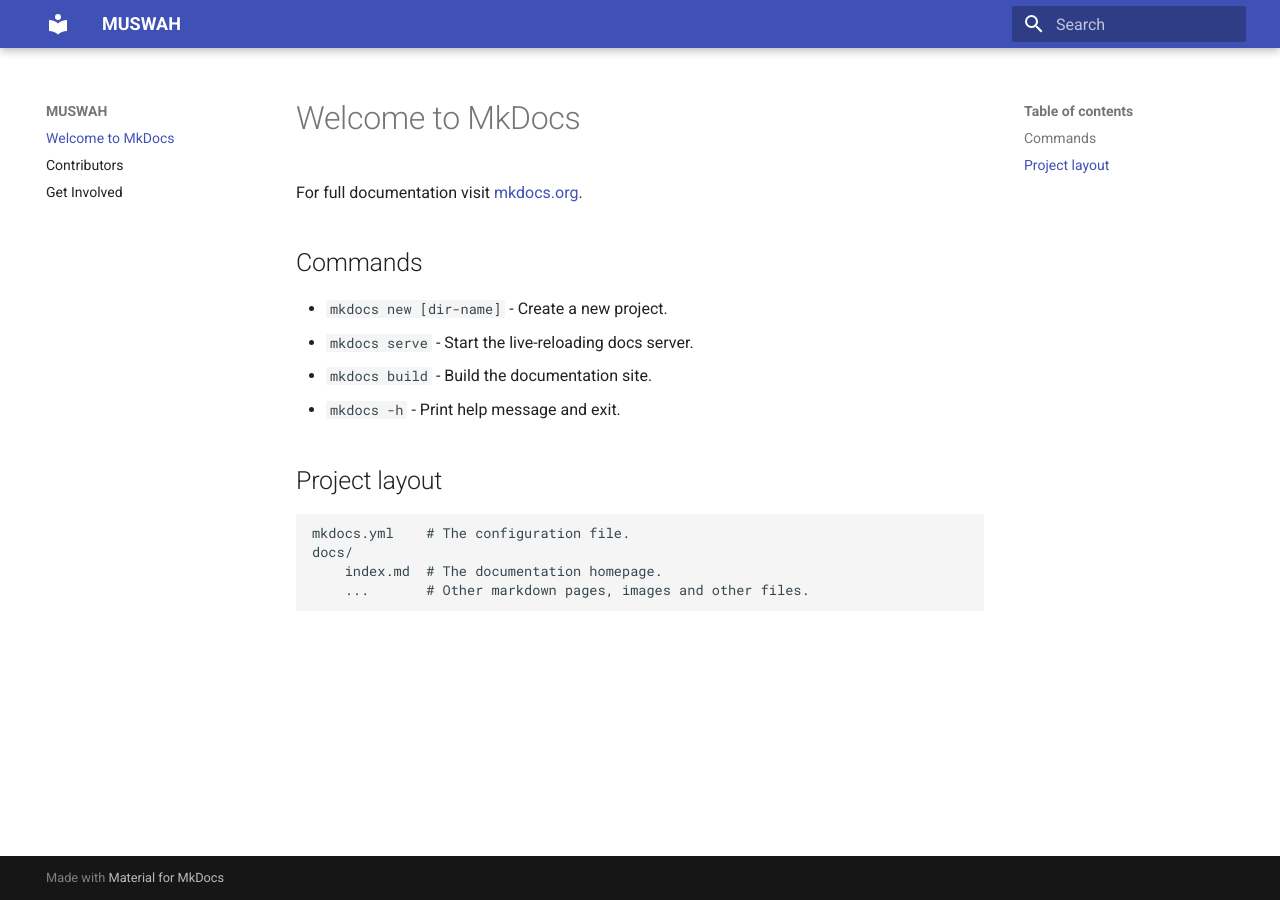
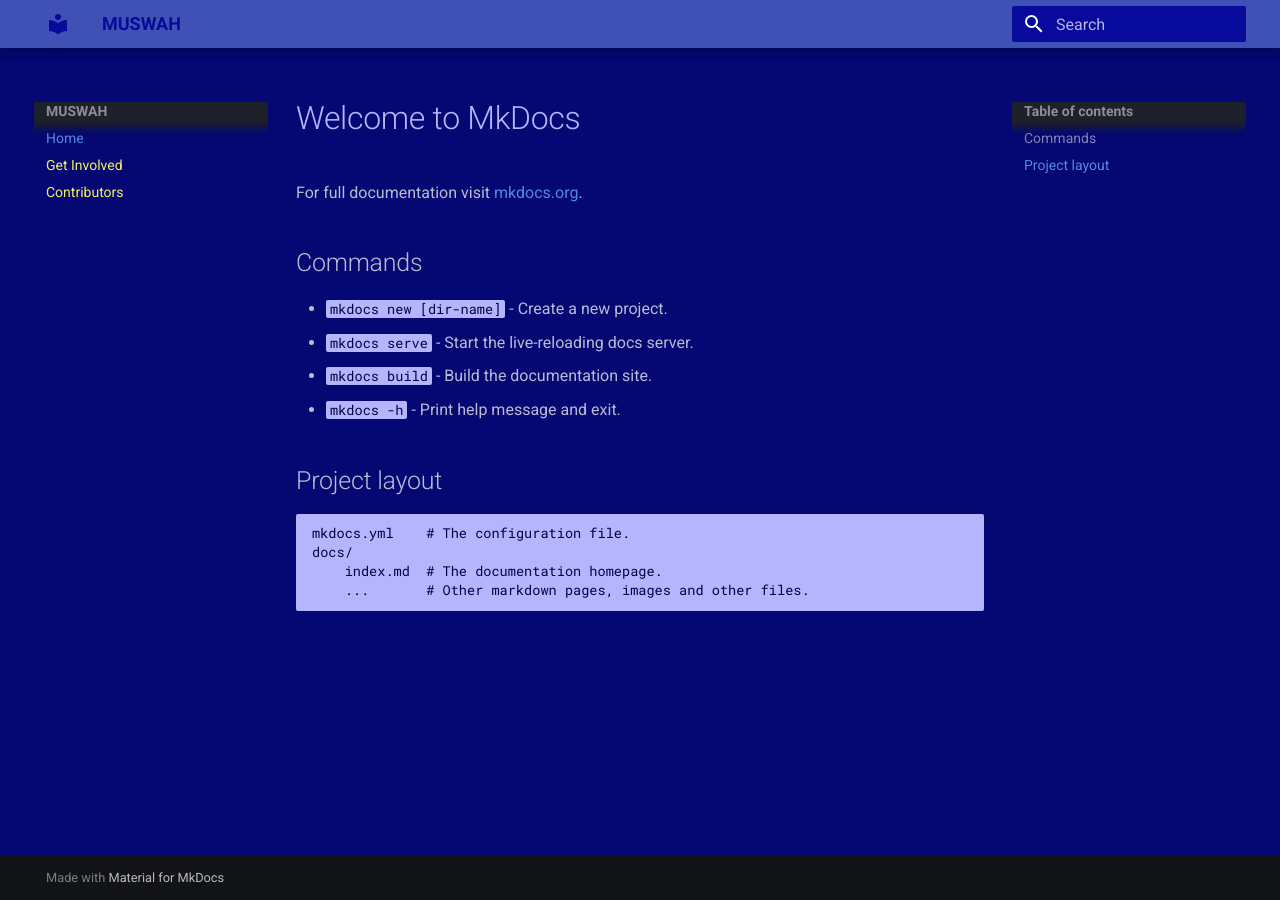
Before and after one commit to gabrielemucho/muswah-mkdocs, an MkDocs documentation site: the page built from docs/index.md, in a window 1280 px wide. Built offline with MkDocs 1.6.1 and Material for MkDocs 9.7.7, drawn with Linux system fonts in a browser that asks for light colours.

Commit message:
changed styles & added .gitignore

```diff
--- /dev/null
+++ b/docs/stylesheets/extra.css
@@ -0,0 +1,48 @@
+:root {
+  --md-primary-fg-color:        #f4f262;
+  --md-primary-fg-color--light: #b4b5fc;
+  --md-primary-fg-color--dark:  #172b6c;
+  --md-accent-fg-color: #f29c44;
+}
+
+a {
+    color: #f4f262;
+}
+
+body {
+    background-color: #050772;
+}
+
+.md-header {
+    color: #070a9a;
+}
+
+.md-header {
+    color: #070a9a;
+}
+
+code {
+    background-color: #b4b5fc!important;
+    color: #020043!important;
+}
+
+h1 {
+    color: #b4b5fc!important
+}
+
+.md-search__form {
+    background-color: #070a9a!important;
+    color: #f4f262;
+}
+
+.md-search__input {
+    color: #f4f262;
+}
+
+.md-search__scrollwrap {
+    background-color: #050772!important;
+}
+
+.md-search-result__meta,  .md-search-result__list h1, .md-search-result__list p, .md-search-result__list div {
+    color: #f4f262!important;
+}
--- a/mkdocs.yml
+++ b/mkdocs.yml
@@ -1,3 +1,11 @@
 site_name: MUSWAH
 theme:
   name: material
+  palette:
+    scheme: slate
+nav:
+    - Home: index.md
+    - Get Involved: get-involved.md
+    - Contributors: contributors.md
+extra_css:
+  - stylesheets/extra.css
```
Also changed, not shown: 1 other file.
